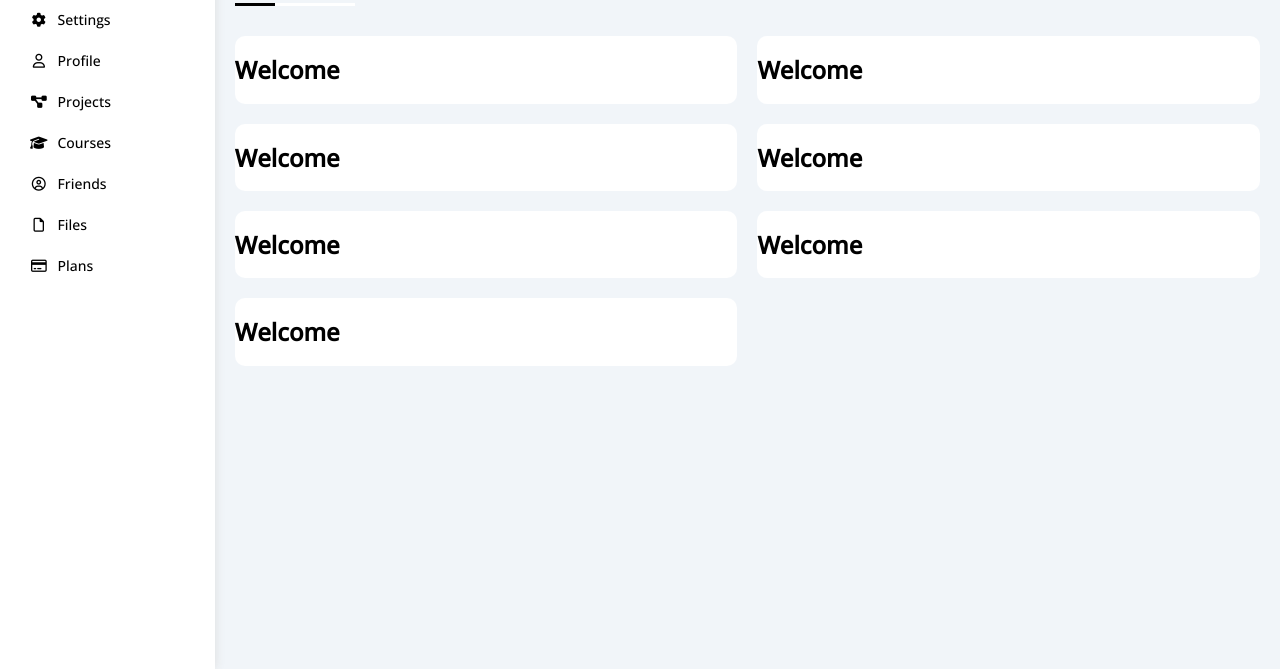
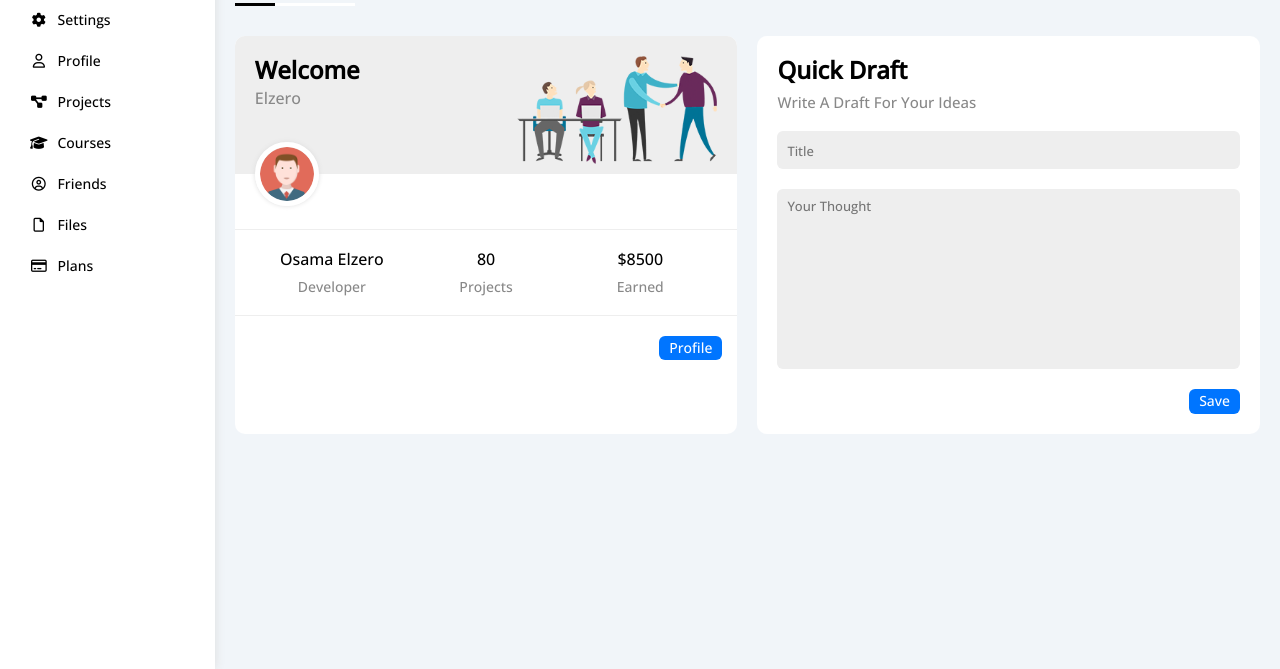
Before and after one commit to abdo2418/Template-Four, a plain HTML site: page index.html in a window 1280 px wide. Shown: the part 131-800 px from the top of the page. Drawn offline with nearby package versions, Linux system fonts and the light colour scheme.

Commit message:
Created Welcome and Quick Draft

```diff
--- a/css/framework.css
+++ b/css/framework.css
@@ -14,21 +14,30 @@
 .align-center {
   align-items: center;
 }
+.space-between {
+  justify-content: space-between;
+}
 .d-grid {
   display: grid;
 }
 .gap-20 {
   gap: 20px;
 }
-.space-between {
-  justify-content: space-between;
-}
 .w-full {
   width: 100%;
+}
+.w-fit {
+  width: fit-content;
+}
+.d-block {
+  display: block;
 }
 @media (max-width: 767px) {
   .block-mobile {
     display: block;
+  }
+  .hide-mobile {
+    display: none;
   }
 }
 /* End Box */
@@ -42,19 +51,49 @@
 .p-20 {
   padding: 20px;
 }
+.m-0 {
+  margin: 0;
+}
 .m-20 {
   margin: 20px;
 }
 .mt-0 {
   margin-top: 0;
 }
+.mt-5 {
+  margin-top: 5px;
+}
+.mt-10 {
+  margin-top: 10px;
+}
+.mt-20 {
+  margin-top: 20px;
+}
+.mb-10 {
+  margin-bottom: 10px;
+}
+.mb-20 {
+  margin-bottom: 20px;
+}
 /* End Padding + Margin */
 /* Start Color  */
 .bg-white {
   background-color: white;
 }
+.bg-eee {
+  background-color: #EEE;
+}
+.bg-blue {
+  background-color: var(--blue-color);
+}
 .c-black {
   color: black;
+}
+.c-grey {
+  color: var(--grey-color);
+}
+.c-white {
+  color: white;
 }
 /* End Color  */
 /* Start Position */
@@ -74,6 +113,9 @@
 .fs-14 {
   font-size: 14px;
 }
+.fs-15 {
+  font-size: 15px;
+}
 /* End Font */
 /* Start Border */
 .rad-10 {
@@ -82,16 +124,19 @@
 .rad-6 {
   border-radius: 6px;
 }
+.b-none {
+  border: none;
+}
 /* End Border */
-@media (max-width: 767px) {
-  .hide-mobile {
-    display: none;
-  }
-}
 /* Start Components  */
 .between-flex {
   display: flex;
   justify-content: space-between;
   align-items: center;
 }
+.btn-shape {
+  padding: 4px 10px;
+  border-radius: 6px;
+  cursor: pointer;
+}
 /* End Components  */
--- a/css/master.css
+++ b/css/master.css
@@ -195,4 +195,71 @@ a {
   }
 }
 /* End Wrapper */
+/* Start Welcome Widget */
+.welcome {
+  overflow: hidden;
+}
+@media (max-width: 767px) {
+  .welcome .intro {
+    padding-bottom: 30px;
+  }
+}
+.welcome .intro img {
+  width: 200px;
+  margin-bottom: -10px;
+}
+.welcome > img {
+  width: 64px;
+  height: 64px;
+  border: 5px solid white;
+  border-radius: 50%;
+  box-shadow: 0 0 5px #ddd;
+  margin-top: -32px;
+  margin-left: 20px;
+}
+@media (max-width: 767px) {
+  .welcome > img {
+    margin-left: auto;
+    margin-right: auto;
+  }
+}
+.welcome .body {
+  border-top: 1px solid #EEE;
+  border-bottom: 1px solid #EEE;
+}
+.welcome .body > div {
+  flex: 1;
+}
+@media (max-width: 767px) {
+  .welcome .body > div:not(:last-child) {
+    margin-bottom: 20px;
+  }
+}
+.welcome .visit {
+  margin: 0 15px 15px auto;
+  transition-duration: 0.3s;
+}
+.welcome .visit:hover {
+  background-color: var(--blue-alt-color);
+}
+/* End Welcome Widget */
+/* Start Quick Widget */
+.quick-draft form .input {
+  caret-color: var(--grey-color);
+}
+.quick-draft form textarea.input {
+  height: 180px;
+  resize: none;
+}
+.quick-draft form .input::placeholder {
+  font-size: 13px;
+}
+.quick-draft form input[type="submit"] {
+  margin-left: auto;
+  transition-duration: 0.3s;
+}
+.quick-draft form input[type="submit"]:hover {
+  background-color: var(--blue-alt-color);
+}
+/* End Quick Widget */
 /* End Content */
--- a/index.html
+++ b/index.html
@@ -92,27 +92,35 @@
       <!-- End H1 Style  -->
       <!-- Start Wrapper -->
       <div class="wrapper gap-20 d-grid">
+        <!-- Start Welcome Widget -->
         <div class="welcome bg-white rad-10 txt-c-mobile block-mobile">
-          <h2>Welcome</h2>
+          <div class="intro p-20 d-flex space-between bg-eee">
+            <div class="text">
+              <h2 class="m-0">Welcome</h2>
+              <p class="c-grey mt-5">Elzero</p>
+            </div>
+            <img class="hide-mobile" src="imgs/welcome.png" alt="welcome photo">
+          </div>
+            <img src="imgs/avatar.png" alt="avatar photo">
+          <div class="body txt-c d-flex p-20 mt-20 mb-20 block-mobile">
+            <div>Osama Elzero <span class="d-block c-grey fs-14 mt-10">Developer</span></div>
+            <div>80 <span class="d-block c-grey fs-14 mt-10">Projects</span></div>
+            <div>&dollar;8500 <span class="d-block c-grey fs-14 mt-10">Earned</span></div>
+          </div>
+          <a href="profile.html" class="visit d-block fs-14 bg-blue c-white w-fit btn-shape">Profile</a>
         </div>
-        <div class="welcome bg-white rad-10 txt-c-mobile block-mobile">
-          <h2>Welcome</h2>
+        <!-- End Welcome Widget -->
+        <!-- Start Quick Widget -->
+        <div class="quick-draft bg-white p-20 rad-10">
+          <h2 class="mt-0 mb-10">Quick Draft</h2>
+          <p class="c-grey mt-0 mb-20 fs-15">Write A Draft For Your Ideas</p>
+          <form action="" method="post">
+            <input type="text" name="title" placeholder="Title" class="input bg-eee p-10 mb-20 d-block rad-6 w-full b-none">
+            <textarea name="thought" placeholder="Your Thought" class="input bg-eee p-10 mb-20 d-block rad-6 w-full b-none"></textarea>
+            <input type="submit" value="Save" class="c-white bg-blue fs-14 d-block w-fit b-none btn-shape">
+          </form>
         </div>
-        <div class="welcome bg-white rad-10 txt-c-mobile block-mobile">
-          <h2>Welcome</h2>
-        </div>
-        <div class="welcome bg-white rad-10 txt-c-mobile block-mobile">
-          <h2>Welcome</h2>
-        </div>
-        <div class="welcome bg-white rad-10 txt-c-mobile block-mobile">
-          <h2>Welcome</h2>
-        </div>
-        <div class="welcome bg-white rad-10 txt-c-mobile block-mobile">
-          <h2>Welcome</h2>
-        </div>
-        <div class="welcome bg-white rad-10 txt-c-mobile block-mobile">
-          <h2>Welcome</h2>
-        </div>
+        <!-- End Quick Widget -->
       </div>
       <!-- End Wrapper -->
     </div>
```
